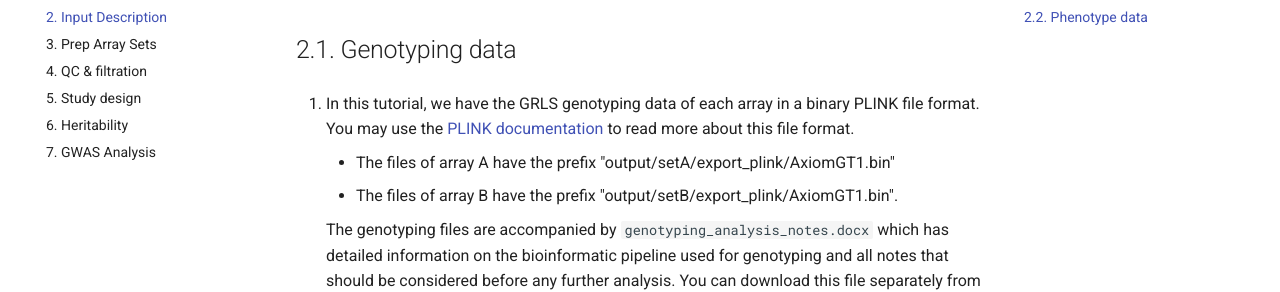
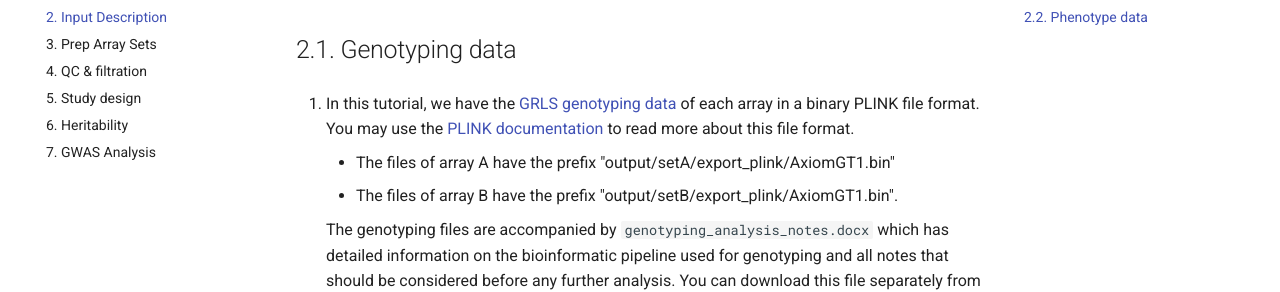
Before and after one commit to morrisanimalfoundation/grGWAS, an MkDocs documentation site: the page built from docs/2.Input_files.md, in a window 1280 px wide and 1121 px high. Shown: the part 196-488 px from the top of the window. Built offline with MkDocs 1.6.1 and Material for MkDocs 9.7.7, drawn with Linux system fonts in a browser that asks for light colours; comment, search, counter and statistics services are not loaded; part of the change alters nothing that is shown.

```diff
--- a/docs/2.Input_files.md
+++ b/docs/2.Input_files.md
@@ -1,13 +1,13 @@
 
 ## 2.1. Genotyping data
-1.  In this tutorial, we have the GRLS genotyping data of each array in a binary PLINK file format. You may use the [PLINK documentation](https://www.cog-genomics.org/plink/1.9/input#bed) to read more about this file format.
+1.  In this tutorial, we have the [GRLS genotyping data](https://github.com/MAF-GRLS/grGWAS/blob/dev/GRLS_Axiom.json) of each array in a binary PLINK file format. You may use the [PLINK documentation](https://www.cog-genomics.org/plink/1.9/input#bed) to read more about this file format.
     - The files of array A have the prefix "output/setA/export_plink/AxiomGT1.bin"
     - The files of array B have the prefix "output/setB/export_plink/AxiomGT1.bin".
 
-    The genotyping files are accompanied by `genotyping_analysis_notes.docx` which has detailed information on the bioinformatic pipeline used for genotyping and all notes that should be considered before any further analysis. You can download this file separately from [here](https://github.com/MAF-GRLS/grGWAS/blob/dev/Genotyping_Analysis_Notes.docx)
+    The genotyping files are accompanied by `genotyping_analysis_notes.docx` which has detailed information on the bioinformatic pipeline used for genotyping and all notes that should be considered before any further analysis. You can download this file separately from [here](https://github.com/MAF-GRLS/grGWAS/raw/main/Genotyping_Analysis_Notes.docx)
 
     ---
-    **_Note:_** These PLINK files have the gender as predicted by the Axiom genotyping analysis tools which was not always consistant with the gender in the dog records. Check the [genotyping analysis notes](https://github.com/MAF-GRLS/grGWAS/blob/dev/Genotyping_Analysis_Notes.docx) for details
+    **_Note:_** These PLINK files have the gender as predicted by the Axiom genotyping analysis tools which was not always consistant with the gender in the dog records. Check the [genotyping analysis notes](https://github.com/MAF-GRLS/grGWAS/raw/main/Genotyping_Analysis_Notes.docx) for details
 
     ---
 
```
